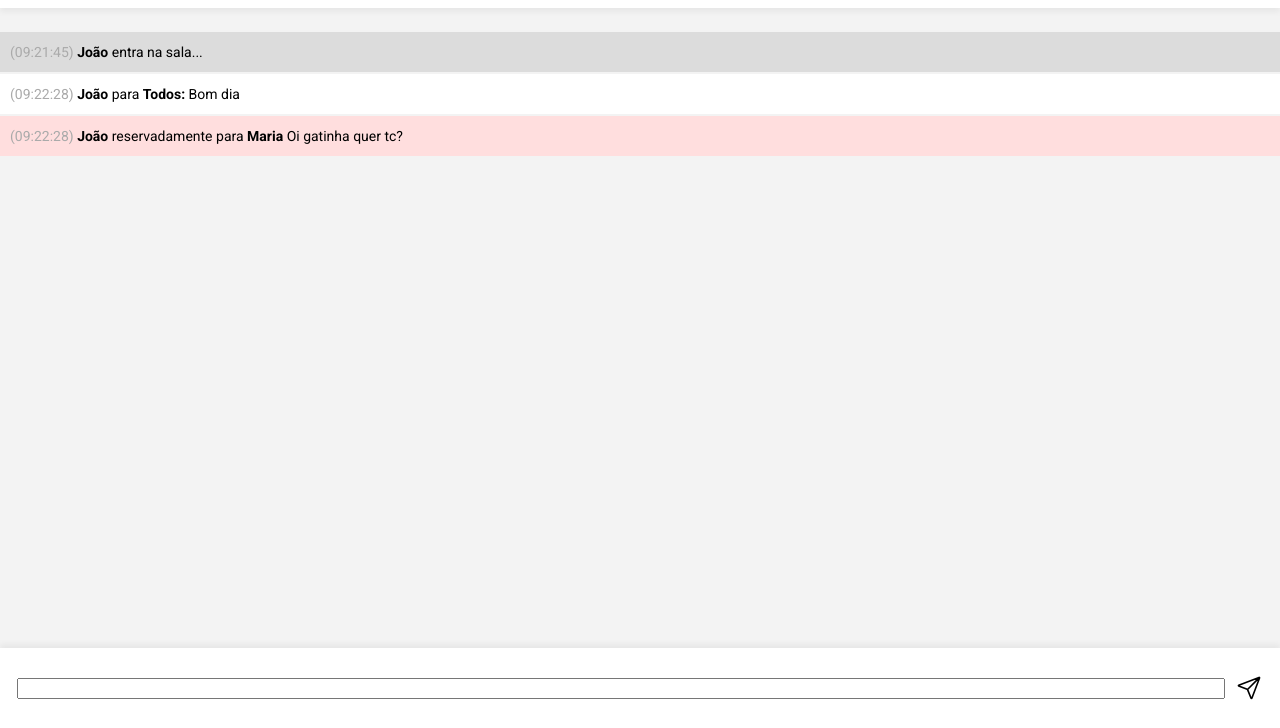
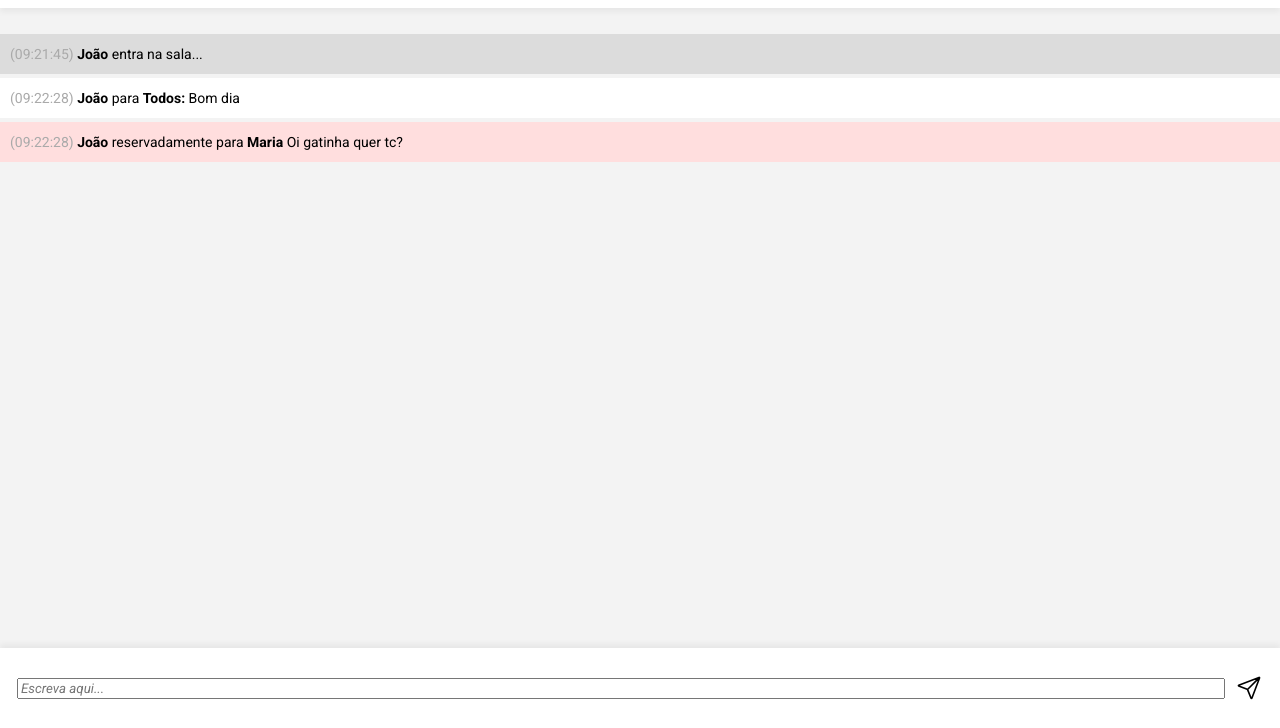
Before and after one commit to Masih-Saldanha/projeto5-batepapo-uol, a plain HTML site: page index.html in a window 1280 px wide. Shown: the part 72-800 px from the top of the page. Drawn offline with nearby package versions, Linux system fonts and the light colour scheme.

Commit message:
Ajustes nas artes da tela principal

```diff
--- a/css/style.css
+++ b/css/style.css
@@ -14,6 +14,9 @@ p {
 }
 .gray {
     color: #AAAAAA;
+}
+:placeholder-shown {
+    font-style: italic;
 }
 /* Cor do fundo */
 body {
@@ -36,12 +39,12 @@ header ion-icon {
 }
 /* Estilo da janela de bate-papo */
 main {
-    margin-top: calc(106px - 2px);
+    margin-top: calc(106px - 0px);
 }
 /* Fundo dos chats */
 main div {
     padding: 10px;
-    margin: 2px 0;
+    margin-bottom: 4px;
 }
 main .notification {
     background-color: #DCDCDC;
--- a/index.html
+++ b/index.html
@@ -33,7 +33,7 @@
     </main>
 
     <footer>
-        <input class="comment" type="text" name="Escreva aqui..." id="Escreva aqui...">
+        <input class="comment" placeholder="Escreva aqui..." type="text" name="comment" id="comment">
         <ion-icon name="paper-plane-outline"><input type="button" name="Enviar" value=""></ion-icon>
     </footer>
     <!-- SCRIPT JS -->
```
